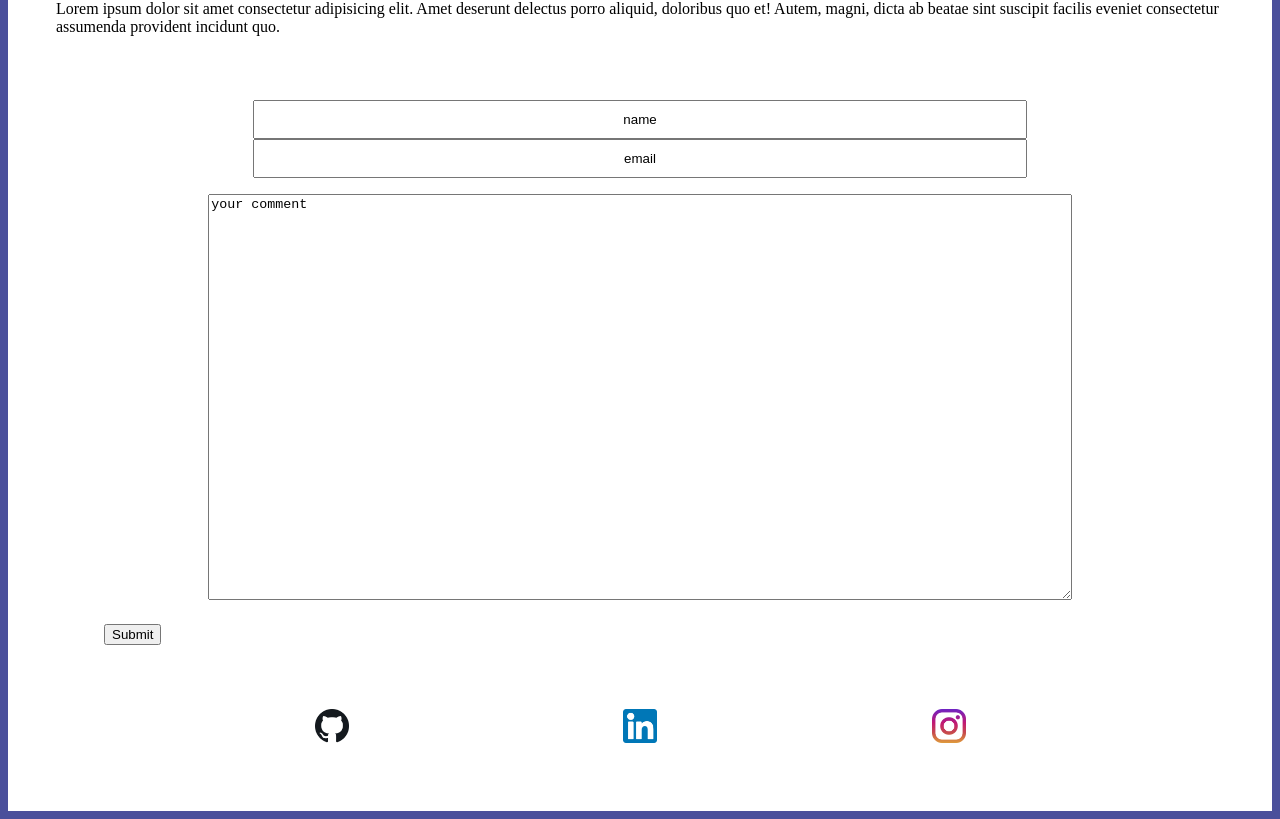
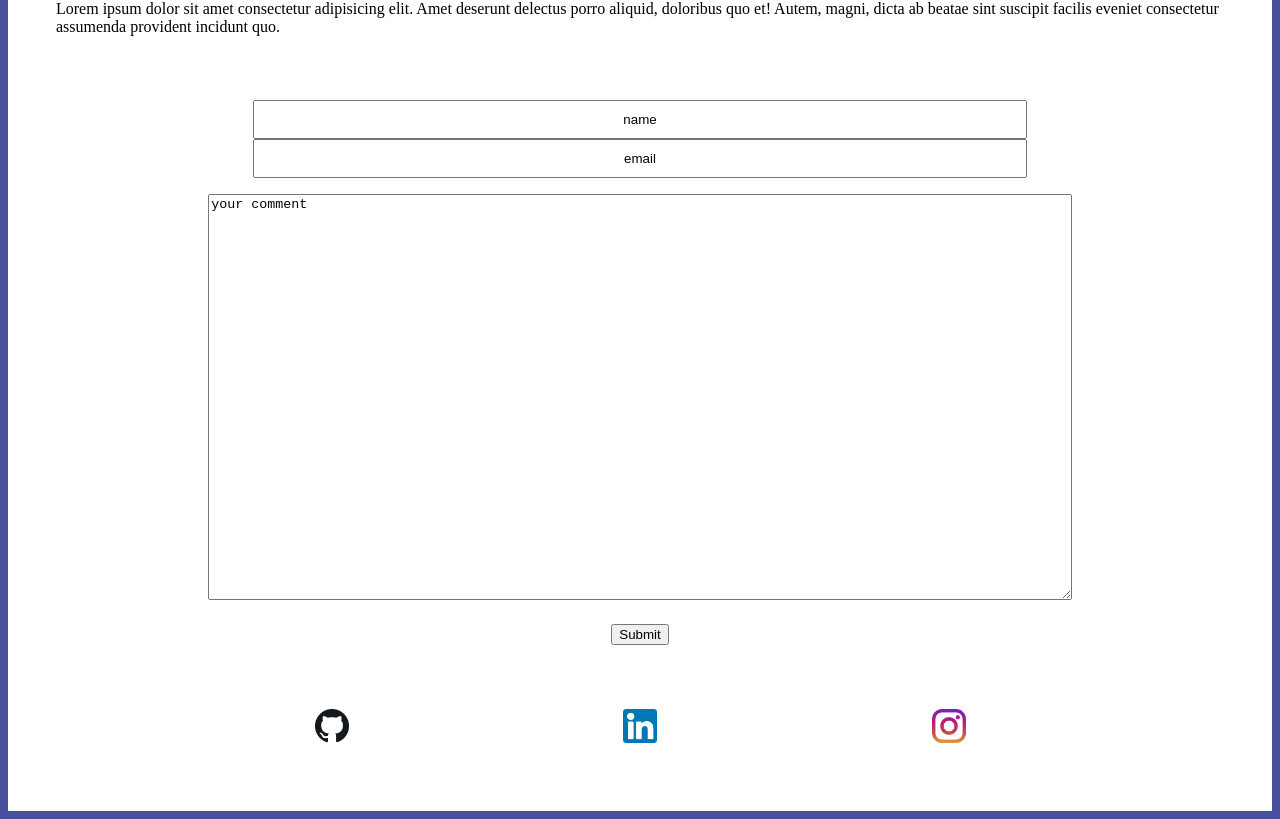
Before and after one commit to LuYeZhan/nextjspersonalweb, a Next.js app: page / in a window 1280 px wide. Shown: the part 1590-2409 px from the top of the page. Built offline with nearby package versions, Linux system fonts and the light colour scheme.

Commit message:
added readme

```diff
--- a/components/Contact/Contact.js
+++ b/components/Contact/Contact.js
@@ -23,7 +23,9 @@ const contact = (props) => (
         defaultValue='your comment'
         className={classes.Textarea}
       />
-      <button type='submit'>Submit</button>
+      <button className={classes.Button} type='submit'>
+        Submit
+      </button>
     </form>
   </>
 );
--- a/components/Contact/Contact.module.css
+++ b/components/Contact/Contact.module.css
@@ -31,3 +31,8 @@
   justify-content: center;
   align-items: center;
 }
+
+.Button {
+  display: block;
+  margin: 0 auto;
+}
```
Also changed, not shown: 1 other file (tests, documents, lock files or other folders).
